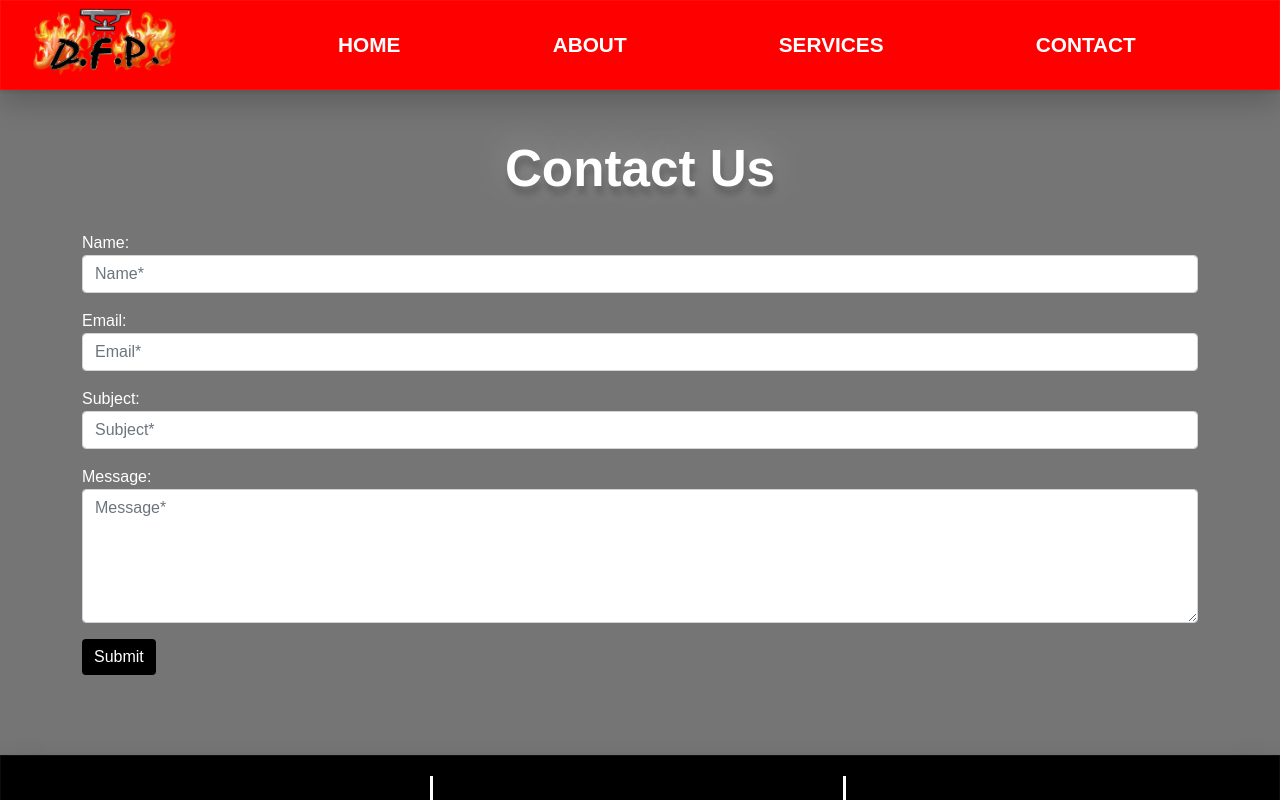
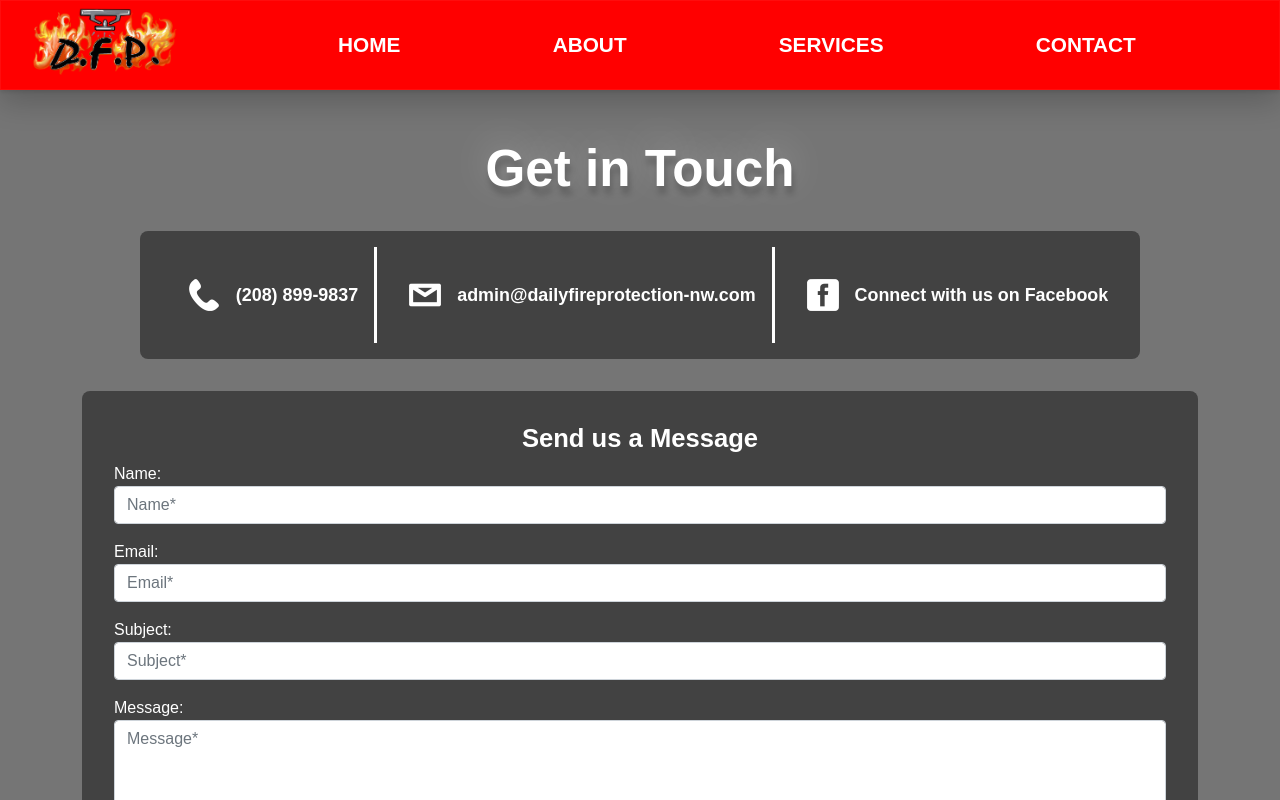
Before and after one commit to rubyreed/daily-fire-protection, a React (Create React App) app: page /contact in a window 1280 px wide. Shown: the top 800 px of the page. Built offline with nearby package versions, Linux system fonts and the light colour scheme.

Commit message:
added contact bar

```diff
--- a/src/App.css
+++ b/src/App.css
@@ -292,6 +292,42 @@
     left: 32%;
     transform: translate(-50%, -50%);
   }
+  /* in contact */
+  .contactdiv {
+    background-color: #424242;
+    border-radius: 0.5rem;
+    padding-right: 2rem;
+    padding-left: 2rem;
+    color: white;
+    width: fit-content;
+    margin: auto;
+    /* display: flex; */
+  }
+  .connect {
+    display: flex;
+    align-items: center;
+    justify-content: center;
+    padding: 1rem;
+  }
+  .connectimg {
+    height: 4rem;
+    padding: 1rem;
+  }
+  .connectborder {
+    border-bottom: 3px solid white;
+  }
+  .connecttext {
+    font-size: 3.2vw;
+    margin: 0;
+    font-weight: 650;
+  }
+  .message {
+    display: flex;
+    justify-content: center;
+    color: white;
+    font-size: 3.3vw;
+    font-weight: 650;
+  }
 }
 
 /* Small devices (portrait tablets and large phones, 600px and up) */
@@ -565,6 +601,42 @@
     left: 35%;
     transform: translate(-50%, -50%);
   }
+  /* in contact */
+  .contactdiv {
+    background-color: #424242;
+    border-radius: 0.5rem;
+    padding-right: 2rem;
+    padding-left: 2rem;
+    color: white;
+    width: fit-content;
+    margin: auto;
+    /* display: flex; */
+  }
+  .connect {
+    display: flex;
+    align-items: center;
+    justify-content: center;
+    padding: 1rem;
+  }
+  .connectimg {
+    height: 4rem;
+    padding: 1rem;
+  }
+  .connectborder {
+    border-bottom: 3px solid white;
+  }
+  .connecttext {
+    font-size: 2.5vw;
+    margin: 0;
+    font-weight: 650;
+  }
+  .message {
+    display: flex;
+    justify-content: center;
+    color: white;
+    font-size: 3vw;
+    font-weight: 650;
+  }
 }
 
 /* Medium devices (landscape tablets, 768px and up) */
@@ -860,14 +932,48 @@
     left: 35%;
     transform: translate(-50%, -50%);
   }
+  /* in contact */
+  .contactdiv {
+    background-color: #424242;
+    border-radius: 0.5rem;
+    padding-right: 2rem;
+    padding-left: 2rem;
+    color: white;
+    width: fit-content;
+    margin: auto;
+    /* display: flex; */
+  }
+  .connect {
+    display: flex;
+    align-items: center;
+    justify-content: center;
+    padding: 1rem;
+  }
+  .connectimg {
+    height: 4rem;
+    padding: 1rem;
+  }
+  .connectborder {
+    border-bottom: 3px solid white;
+  }
+  .connecttext {
+    font-size: 2vw;
+    margin: 0;
+    font-weight: 650;
+  }
+  .message {
+    display: flex;
+    justify-content: center;
+    color: white;
+    font-size: 2.6vw;
+    font-weight: 650;
+  }
 }
+
 @media only screen and (max-width: 991px) {
   .personimg {
     display: none;
   }
-  /* .personimgsmall {
-    display: none;
-  } */
 }
 
 /* Large devices (laptops/desktops, 992px and up) */
@@ -1158,6 +1264,42 @@
     left: 32%;
     transform: translate(-50%, -50%);
   }
+  /* in contact */
+  .contactdiv {
+    background-color: #424242;
+    border-radius: 0.5rem;
+    padding: 1rem;
+    color: white;
+    width: fit-content;
+    margin: auto;
+    display: flex;
+  }
+  .connect {
+    display: flex;
+    align-items: center;
+    justify-content: center;
+    padding: 1rem;
+  }
+  .connectimg {
+    height: 4rem;
+    padding: 1rem;
+  }
+  .connectborder {
+    border-right: 3px solid white;
+    border-bottom: none;
+  }
+  .connecttext {
+    font-size: 1.6vw;
+    margin: 0;
+    font-weight: 650;
+  }
+  .message {
+    display: flex;
+    justify-content: center;
+    color: white;
+    font-size: 2.2vw;
+    font-weight: 650;
+  }
 }
 
 /* Extra large devices (large laptops and desktops, 1200px and up) */
@@ -1435,4 +1577,40 @@
     left: 34%;
     transform: translate(-50%, -50%);
   }
+  /* in contact */
+  .contactdiv {
+    background-color: #424242;
+    border-radius: 0.5rem;
+    padding: 1rem;
+    color: white;
+    width: fit-content;
+    margin: auto;
+    display: flex;
+  }
+  .connect {
+    display: flex;
+    align-items: center;
+    justify-content: center;
+    padding: 1rem;
+  }
+  .connectimg {
+    height: 4rem;
+    padding: 1rem;
+  }
+  .connectborder {
+    border-right: 3px solid white;
+    border-bottom: none;
+  }
+  .connecttext {
+    font-size: 1.4vw;
+    margin: 0;
+    font-weight: 650;
+  }
+  .message {
+    display: flex;
+    justify-content: center;
+    color: white;
+    font-size: 2vw;
+    font-weight: 650;
+  }
 }
--- a/src/pages/Contact.js
+++ b/src/pages/Contact.js
@@ -1,5 +1,8 @@
 import React, {useState} from "react";
 import { Button, Container, Form } from "react-bootstrap";
+import phone from "../images/phone.png"
+import email from "../images/email.png"
+import facebook from "../images/facebook.png"
 
 const Contact = () => {
     const [submitted, setSubmitted] = useState(false);
@@ -19,17 +22,32 @@ const Contact = () => {
     }
     return (
         <div style={{display:"flex", justifyContent:"center", minWidth:"550px"}}>
-        <Container style={{ marginRight:"2rem", marginLeft:"2rem", marginBottom:"3rem"}} className="contactcontainer">
+        <Container style={{ marginRight:"2rem", marginLeft:"2rem", marginBottom:"3rem"}}>
             <h1 className="servicetitle">
-                Contact Us
+                Get in Touch
             </h1>
+            <div className="contactdiv" style={{marginTop:"2rem"}}>
+              <div className="connect connectborder">
+                <img className="connectimg" src={phone}/>
+                <h4 className="connecttext">(208) 899-9837</h4>
+              </div>
+              <div className="connect connectborder">
+                <img className="connectimg" src={email}/>
+                <h4 className="connecttext">admin@dailyfireprotection-nw.com</h4>
+                </div>
+              <div className="connect">
+                <img className="connectimg" src={facebook}/>
+                <h4 className="connecttext">Connect with us on Facebook</h4>
+                </div>
+            </div>
             <form
             // action={FORM_ENDPOINT}
             onSubmit={handleSubmit}
             method="POST"
             target="_blank"
+            style={{backgroundColor:"#424242", padding:"2rem", borderRadius:".5rem", marginTop:"2rem"}}
             >
-
+              <h1 className="message">Send us a Message</h1>
             <Form.Group className="mb-3" controlId="formBasicName">
               <label style={{color:"white"}}>
                 Name:
```
